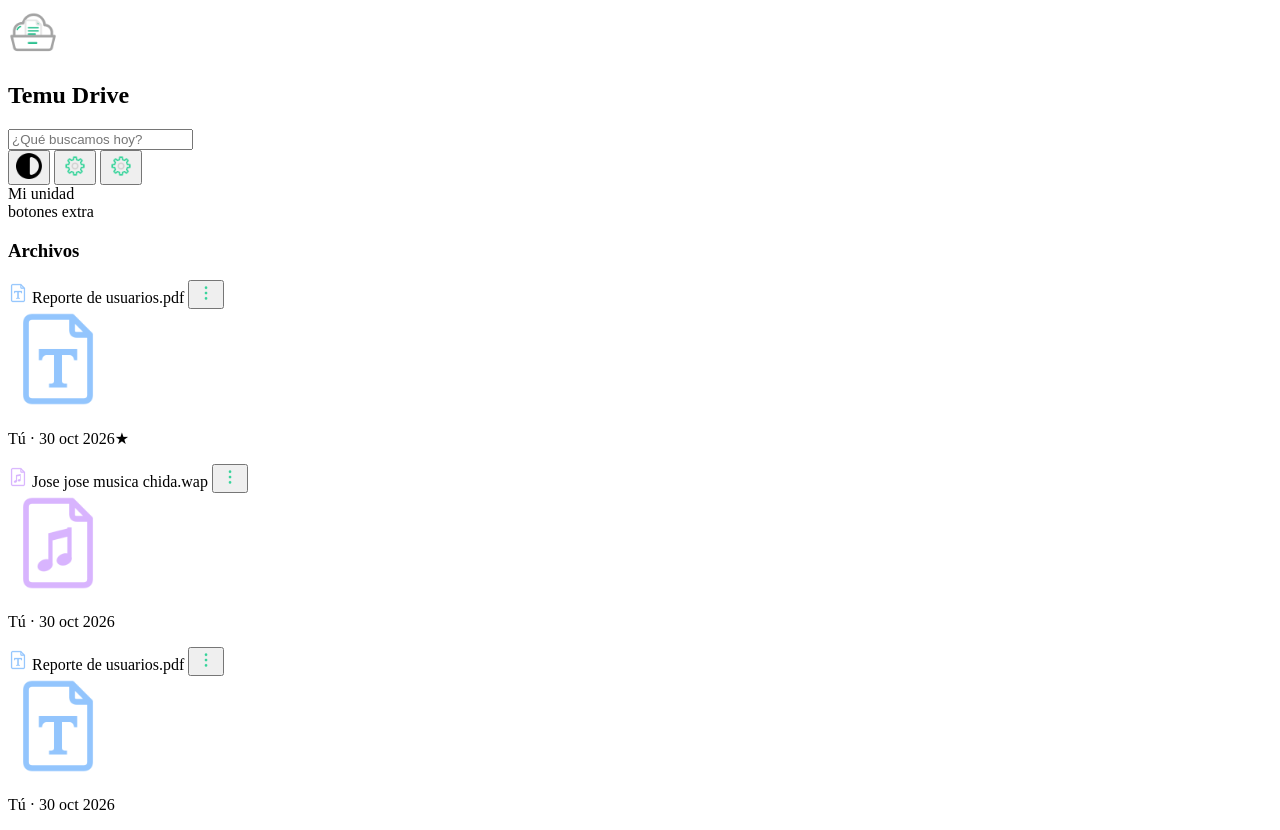
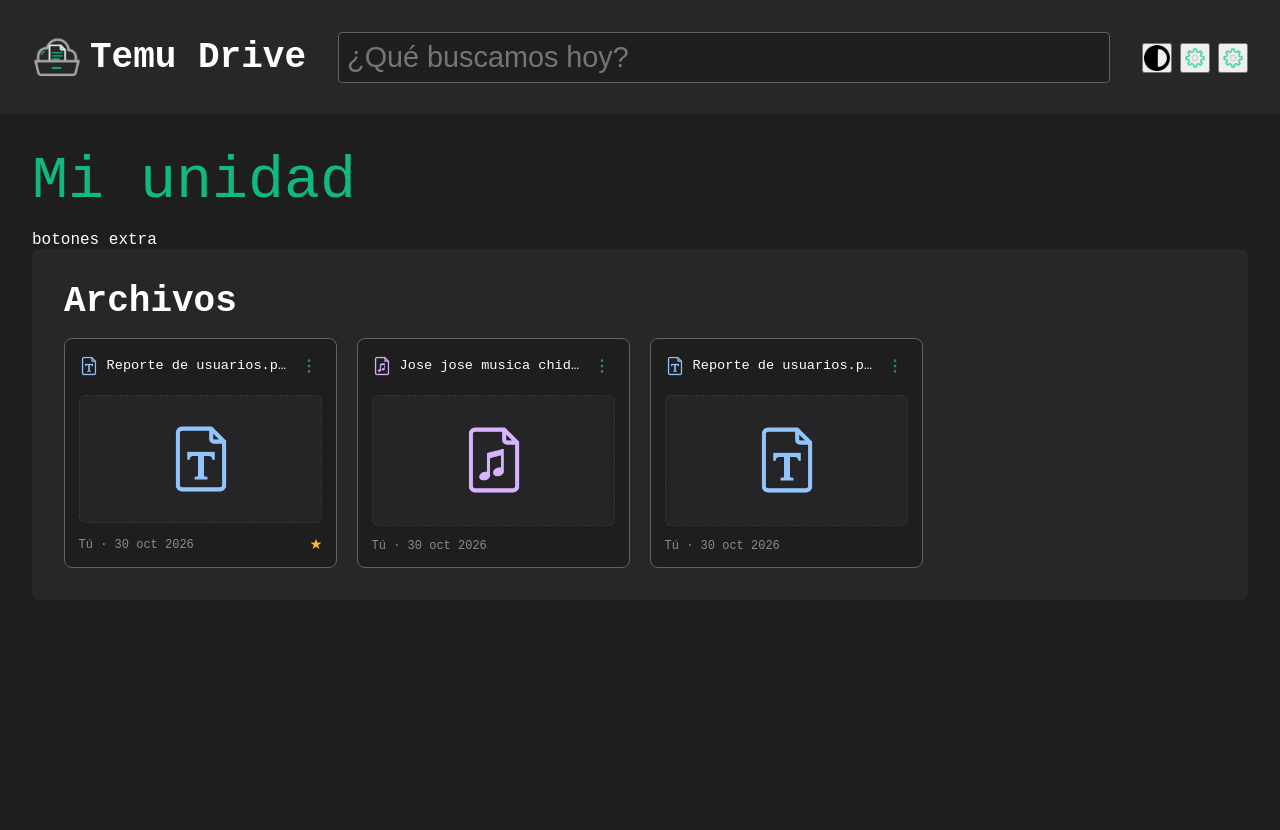
Before and after one commit to chopon7/proyecto_almacenamiento, a plain HTML site: page pages/main.html in a window 1280 px wide. After the commit the page ends 800 px from the top, so only its background shows below. Drawn offline with Linux system fonts and the light colour scheme.

Commit message:
Se realizo la interfaz del main

```diff
--- /dev/null
+++ b/css/main.css
@@ -0,0 +1,279 @@
+/*==================================================
+ÍNDICE
+1. Variables CSS
+2. Reset
+3. Asignación de áreas del Grid
+4. Layout
+5. Componentes BEM
+6. Media Queries Interactivas / Accesibilidad
+7. Media Queries Responsive
+==================================================*/
+
+/* 1. Variables CSS */
+:root {
+    /* Superficies y Fondos */
+    --color-fondo: #252528;
+    --color-superficie: #1e1e1e;
+    --color-superficie-elevada: #27272a;
+
+    /* Bordes y Separadores */
+    --color-borde: #626262;
+
+    /* Textos */
+    --color-texto-principal: #ffffff;
+    --color-texto-secundario: #cbcbcb;
+    --color-texto-atenuado: #8a8a93;
+    --color-texto-invertido: #ffffff;
+
+    /* Acentos e Interacción */
+    --color-acento: #10b981;
+
+    /* Tamaños de tipografía base */
+    --font-size-normal: 1.5rem;
+    --font-size-large: calc(var(--font-size-normal) * 1.5);
+    --font-size-gigante: calc(var(--font-size-normal) * 2.5);
+    --font-size-barra: calc(var(--font-size-normal) * 1.2);
+
+    /* Tipografías */
+    --fuente-principal: 'Share Tech Mono', monospace;
+    --fuente-secundaria: 'Roboto Mono', monospace;
+
+    /* Duraciones y Espaciados */
+    --tiempo-transicion: 0.3s;
+    --margen-base: 2rem;
+    --margen-small: 1rem;
+    --espaciado: 16px;
+}
+
+/* 2. Reset */
+*,
+*::before,
+*::after {
+    box-sizing: border-box;
+    margin: 0;
+    padding: 0;
+}
+
+/* 3. Asignación de áreas del Grid */
+.header {
+    grid-area: header;
+}
+
+.main {
+    grid-area: main;
+}
+
+.footer {
+    grid-area: footer;
+}
+
+/* 4. Layout */
+/* Contenedor Grid */
+.layout {
+    display: grid;
+    grid-template-columns: 1fr;
+    grid-template-rows: auto 1fr auto;
+    grid-template-areas:
+        "header"
+        "main"
+        "footer";
+    min-height: 100vh;
+}
+
+/* 5. Componentes BEM */
+body {
+    background-color: var(--color-superficie);
+    color: var(--color-texto-secundario);
+    font-family: var(--fuente-secundaria);
+    transition: background-color 0.3s ease, color 0.3s ease;
+}
+
+.header {
+    display: flex;
+    justify-content: space-between;
+    align-items: center;
+    background-color: var(--color-superficie-elevada);
+    color: var(--color-texto-principal);
+    padding: var(--margen-base);
+    font-size: var(--font-size-large);
+}
+
+.header__brand {
+    display: flex;
+    align-items: center;
+    gap: max(0.5rem, 0.6vw);
+}
+
+.header__logo-text {
+    font-family: var(--fuente-principal);
+    font-size: var(--font-size-large);
+    color: var(--color-texto-principal);
+}
+
+.header__logo-img {
+    display: block;
+}
+
+.header__barra {
+    flex: 1;
+    max-width: 800px;
+    margin: 0 2rem;
+}
+
+.header__barra--input {
+    width: 100%;
+    background-color: var(--color-superficie);
+    color: var(--color-texto-principal);
+    border: 1px solid var(--color-borde);
+    padding: 0.5rem;
+    border-radius: 4px;
+    font-size: var(--font-size-barra);
+    transition: border-color var(--tiempo-transicion) ease, background-color var(--tiempo-transicion) ease;
+}
+
+.header__botones {
+    display: flex;
+    align-items: center;
+    gap: max(0.5rem, 0.6vw);
+}
+
+/* Main */
+.main {
+    padding: var(--margen-base);
+    background-color: var(--color-superficie);
+    color: var(--color-texto-principal);
+    font-family: var(--fuente-secundaria);
+    transition: background-color 0.3s ease, color 0.3s ease;
+}
+
+.main__slogan {
+    font-size: var(--font-size-gigante);
+    font-family: var(--fuente-principal);
+    color: var(--color-acento);
+    margin-bottom: var(--espaciado);
+}
+
+.seccion {
+    margin-bottom: var(--margen-base);
+    padding: var(--margen-base);
+    background-color: var(--color-superficie-elevada);
+    border-radius: 8px;
+    transition: background-color 0.3s ease, color 0.3s ease;
+}
+
+.archivos {
+    display: grid;
+    grid-template-columns: repeat(auto-fill, minmax(230px, 1fr));
+    gap: 1.25rem;
+}
+
+.archivo {
+    background-color: var(--color-superficie);
+    border: 1px solid var(--color-borde);
+    border-radius: 8px;
+    padding: 0.85rem;
+    display: flex;
+    flex-direction: column;
+    justify-content: space-between;
+    min-height: 230px;
+    cursor: pointer;
+    user-select: none;
+    transition: transform var(--tiempo-transicion) ease,
+                border-color var(--tiempo-transicion) ease,
+                box-shadow var(--tiempo-transicion) ease;
+}
+
+.archivo:hover {
+    transform: translateY(-3px);
+    border-color: var(--color-acento);
+    box-shadow: 0 6px 14px rgba(0, 0, 0, 0.4);
+}
+
+.titulo__archivos {
+    font-size: var(--font-size-large);
+    font-family: var(--fuente-principal);
+    color: var(--color-texto-principal);
+    margin-bottom: var(--espaciado);
+}
+
+.archivo__cabecera {
+    display: flex;
+    align-items: center;
+    gap: 0.5rem;
+    margin-bottom: 0.5rem;
+}
+
+.archivo__icono {
+    flex-shrink: 0;
+    object-fit: contain;
+}
+
+.archivo__nombre {
+    flex: 1;
+    font-size: 0.85rem;
+    font-weight: 500;
+    color: var(--color-texto-principal);
+    white-space: nowrap;
+    overflow: hidden;
+    text-overflow: ellipsis;
+}
+
+.boton-icono {
+    background: transparent;
+    border: none;
+    cursor: pointer;
+    border-radius: 4px;
+    padding: 3px;
+    display: flex;
+    align-items: center;
+    justify-content: center;
+    opacity: 0.6;
+    transition: opacity var(--tiempo-transicion), background-color var(--tiempo-transicion);
+}
+
+.boton-icono:hover {
+    opacity: 1;
+    background-color: var(--color-superficie-elevada);
+}
+
+.boton-icono .icono {
+    display: block;
+}
+
+.archivo__miniatura {
+    flex: 1;
+    display: flex;
+    align-items: center;
+    justify-content: center;
+    background-color: var(--color-fondo);
+    border-radius: 6px;
+    margin: 0.5rem 0;
+    padding: 1.25rem 0;
+    border: 1px dashed rgba(255, 255, 255, 0.08);
+}
+
+.archivo__miniatura .icono {
+    max-height: 72px;
+    width: auto;
+    object-fit: contain;
+    transition: transform var(--tiempo-transicion) ease;
+}
+
+.archivo:hover .archivo__miniatura .icono {
+    transform: scale(1.08);
+}
+
+.archivo__pie {
+    display: flex;
+    align-items: center;
+    justify-content: space-between;
+    font-size: 0.75rem;
+    color: var(--color-texto-atenuado);
+    margin-top: 0.35rem;
+}
+
+.archivo__pie .estrella {
+    color: #fbbf24;
+    font-size: 0.9rem;
+    margin-left: auto;
+}
--- a/pages/main.html
+++ b/pages/main.html
@@ -27,6 +27,7 @@
         content="https://imgs.search.brave.com/LFUvWDowFZiyRemXTzSNoQZqHijRwnziYuDO23TvPWo/rs:fit:860:0:0:0/g:ce/aHR0cHM6Ly9raW5z/dGEuY29tL3dwLWNv/bnRlbnQvdXBsb2Fk/cy8yMDIyLzA4L2Ns/b3VkLXN0b3JhZ2Ut/cHJvY2Vzcy1pbGx1/c3RyYXRpb24ucG5n">
     <meta property="og:url" content="https://temudrive.com">
     <meta property="og:type" content="website">
+    <link rel="stylesheet" href="../css/main.css">
 
 </head>
 
@@ -86,7 +87,7 @@
                 <article class="archivo">
                     <!-- La parte de la cabecera, el titulo, img de referencia y botones de opcion-->
                     <div class="archivo__cabecera">
-                        <img class="icono archivo__icono" src="../assets/icons/icon_format/Icono_Documento_Texto.webp"
+                        <img class="archivo__icono" src="../assets/icons/icon_format/Icono_Documento_Texto.webp"
                             alt="" width="20" height="20">
                         <span class="archivo__nombre" title="Reporte de usuarios.pdf">Reporte de usuarios.pdf</span>
                         <button class="boton-icono" type="button" aria-label="Más opciones">
@@ -144,7 +145,6 @@
                     <!-- Pie de terjeta infominima-->
                     <p class="archivo__pie">Tú · 30 oct 2026</p>
                 </article>
-
             </div>
 
         </section>
```
